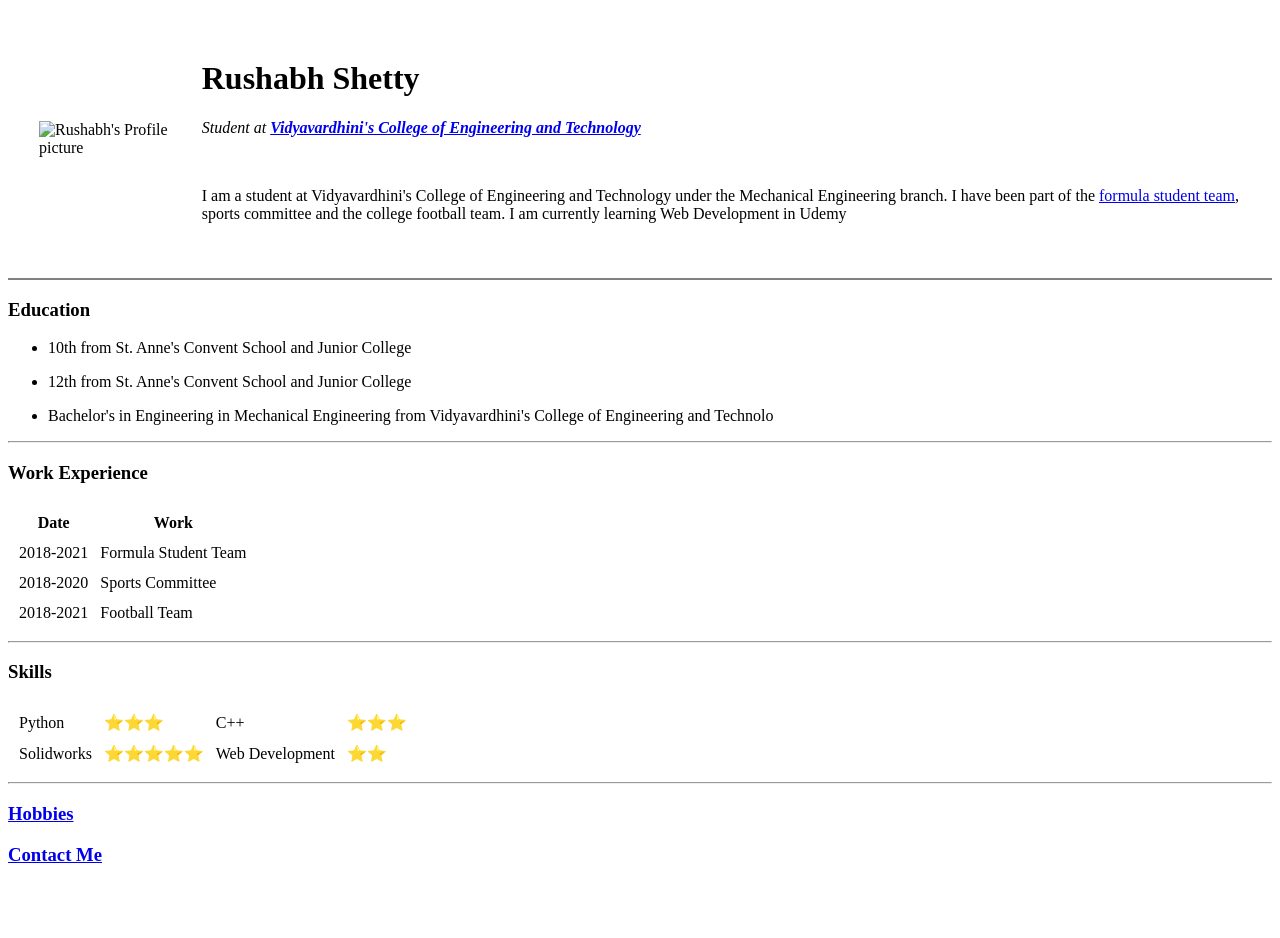
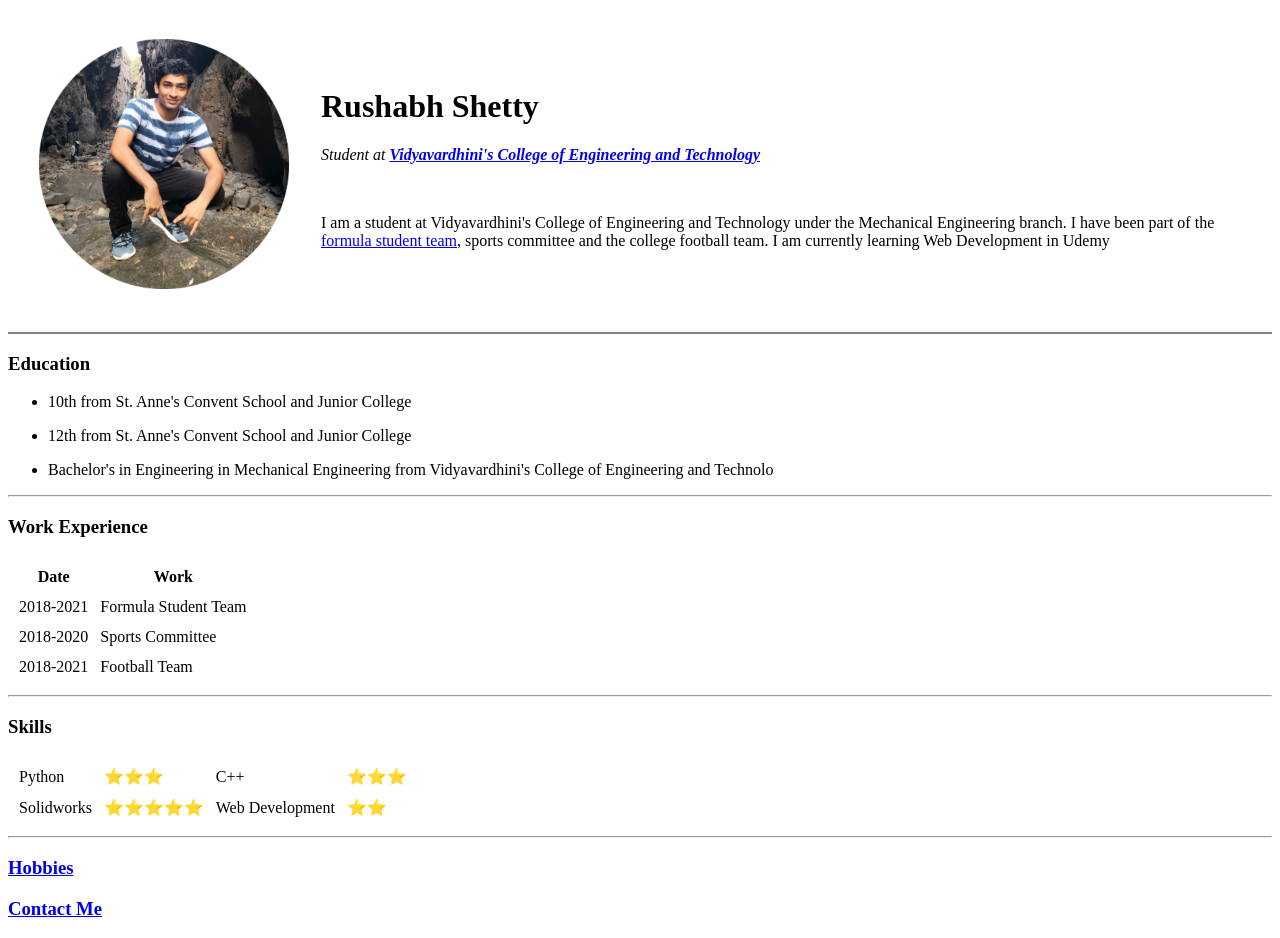
Before and after one commit to rushabh-shetty/CV, a plain HTML site: page index.html in a window 1280 px wide. Before the commit the page ends 884 px from the top, so only its background shows below. Drawn offline with Linux system fonts and the light colour scheme.

Commit message:
Removed the path address for the profile image

```diff
--- a/index.html
+++ b/index.html
@@ -9,7 +9,7 @@
 <body>
   <table cellspacing='30'>
     <tr>
-      <td>  <img src="Images/Rushabh Shetty.png" alt="Rushabh's Profile picture"></td>
+      <td>  <img src="Rushabh Shetty.png" alt="Rushabh's Profile picture"></td>
       <td>  <h1>Rushabh Shetty</h1>
         <p><em>Student at <strong><a href="https://vcet.edu.in/">Vidyavardhini's College of Engineering and Technology</a></strong></em></p>
         <br>
```
